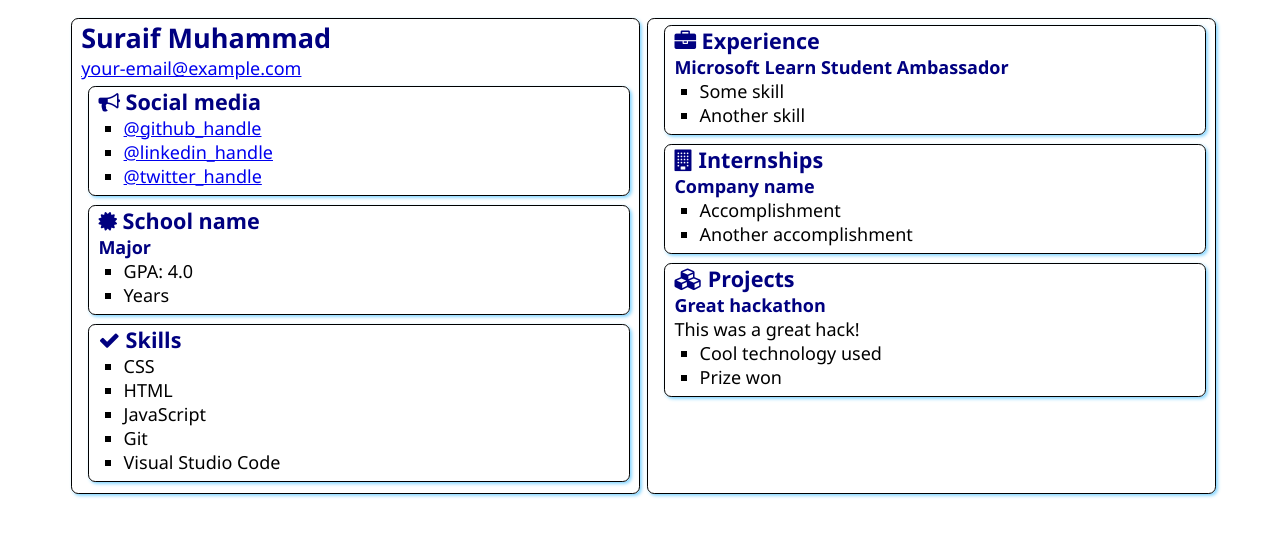
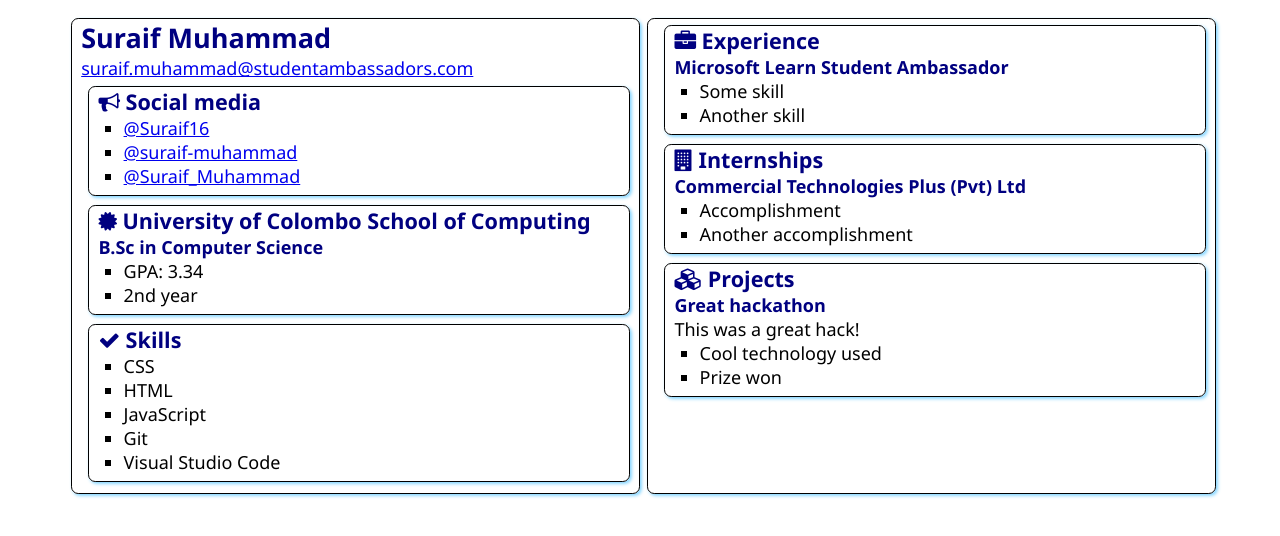
Before and after one commit to Suraif16/SATechnicalOnboarding, a plain HTML site: page src/index.html in a window 1280 px wide. Drawn offline with Linux system fonts and the light colour scheme.

Commit message:
updated index.html

```diff
--- a/src/index.html
+++ b/src/index.html
@@ -13,7 +13,7 @@
     <main>
         <article class="box">
             <h1>Suraif Muhammad</h1>
-            <div><a href="mailto:your.email@example.com">your-email@example.com</a></div>
+            <div><a href="mailto:your.email@example.com">suraif.muhammad@studentambassadors.com</a></div>
 
             <section class="box">
                 <h2>
@@ -21,9 +21,9 @@
                     Social media
                 </h2>
                 <ul>
-                    <li><a href="https://github.com/<handle>">@github_handle</a></li>
-                    <li><a href="https://linkedin.com/in/<handle>">@linkedin_handle</a></li>
-                    <li><a href="https://twitter.com/<handle>">@twitter_handle</a></li>
+                    <li><a href="https://github.com/<handle>">@Suraif16</a></li>
+                    <li><a href="https://linkedin.com/in/<handle>">@suraif-muhammad</a></li>
+                    <li><a href="https://twitter.com/<handle>">@Suraif_Muhammad</a></li>
                 </ul>
             </section>
 
@@ -31,12 +31,12 @@
                 <div class="education">
                     <h2>
                         <i class="fa fa-certificate" aria-hidden="true"></i>
-                        School name
+                        University of Colombo School of Computing
                     </h2>
-                    <h3>Major</h3>
+                    <h3>B.Sc in Computer Science</h3>
                     <ul>
-                        <li>GPA: 4.0</li>
-                        <li>Years</li>
+                        <li>GPA: 3.34</li>
+                        <li>2nd year</li>
                     </ul>
                 </div>
             </section>
@@ -73,7 +73,7 @@
                     Internships
                 </h2>
 
-                <h3>Company name</h3>
+                <h3>Commercial Technologies Plus (Pvt) Ltd</h3>
                 <ul>
                     <li>Accomplishment</li>
                     <li>Another accomplishment</li>
```
